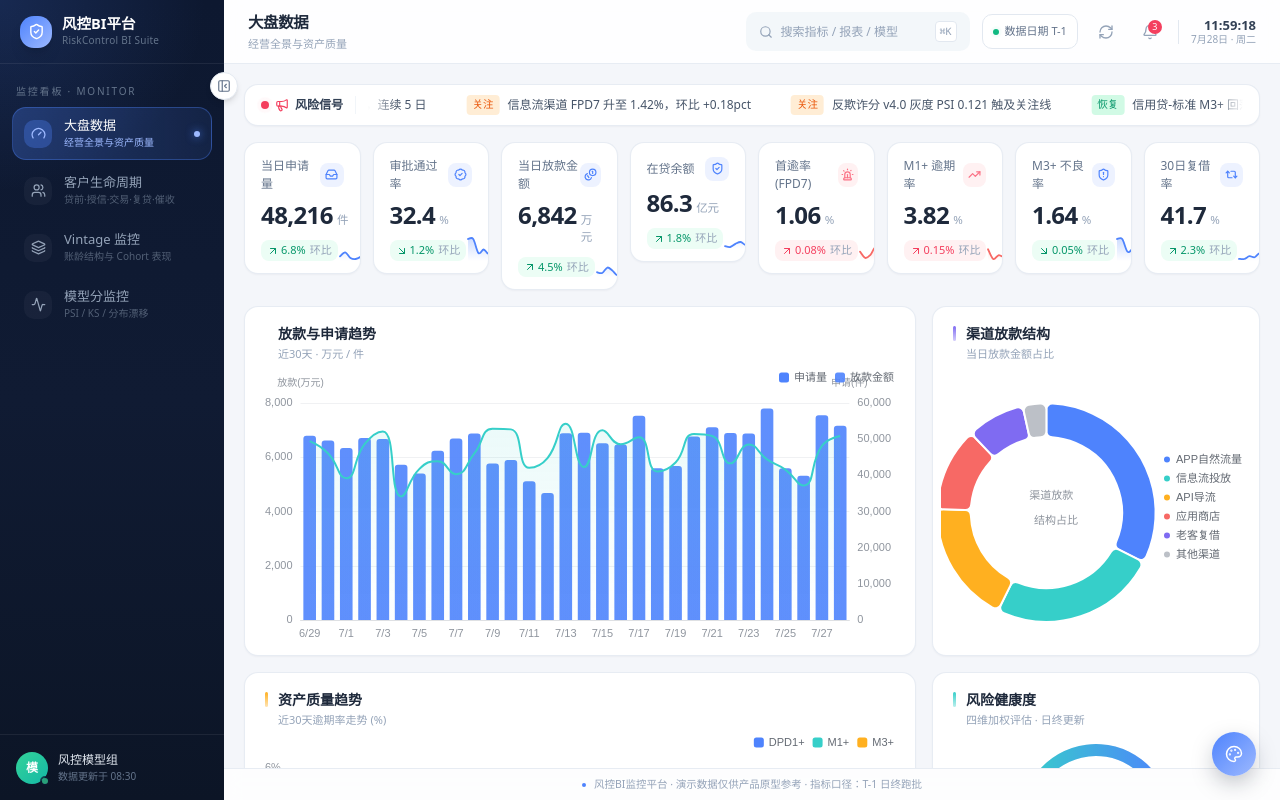
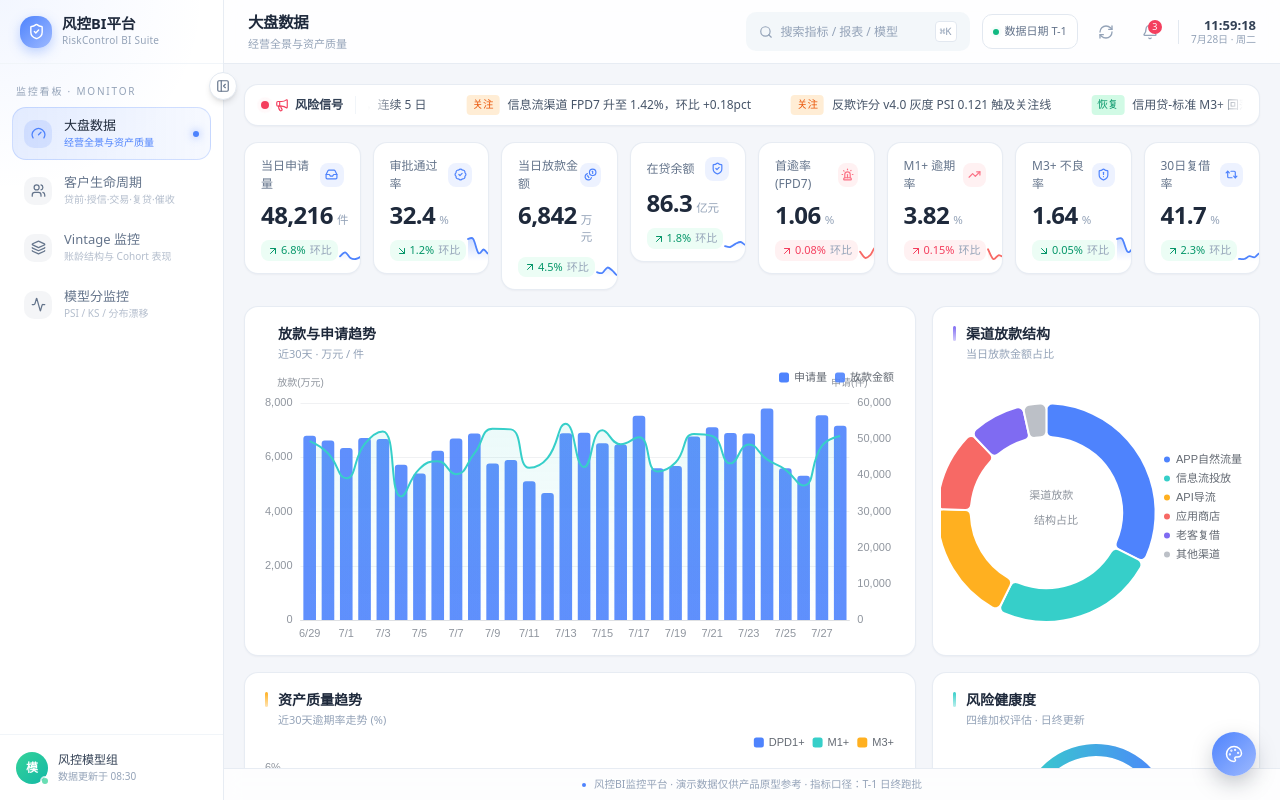
Before and after one commit to mexin56/risk-bi-platform, a React (Vite) app: page / in a window 1280 px wide. Built offline with nearby package versions, Linux system fonts and the light colour scheme.

Commit message:
侧边栏改为浅色风格

```diff
--- a/src/App.tsx
+++ b/src/App.tsx
@@ -72,11 +72,11 @@ export default function App() {
     <div className="flex h-screen text-slate-800 overflow-hidden" style={{ background: 'var(--app-bg, #f4f6fa)' }}>
       {/* ============ 侧边栏 ============ */}
       <aside
-        className={`relative shrink-0 flex flex-col bg-gradient-to-b from-[#0d1830] via-[#101b33] to-[#0c1526] transition-[width] duration-300 ease-[cubic-bezier(0.22,1,0.36,1)] ${
+        className={`relative shrink-0 flex flex-col bg-white border-r border-slate-200/80 transition-[width] duration-300 ease-[cubic-bezier(0.22,1,0.36,1)] ${
           collapsed ? 'w-[72px]' : 'w-[224px]'
         }`}
       >
-        <div className="absolute top-0 left-0 w-full h-52 bg-[radial-gradient(ellipse_at_top_left,rgba(78,131,253,0.16),transparent_65%)] pointer-events-none" />
+        <div className="absolute top-0 left-0 w-full h-52 pointer-events-none" style={{ background: 'radial-gradient(ellipse at top left, rgba(var(--brand-rgb),0.07), transparent 65%)' }} />
 
         {/* 折叠开关（边缘悬浮） */}
         <button
@@ -88,23 +88,23 @@ export default function App() {
         </button>
 
         {/* Logo */}
-        <div className={`relative flex items-center h-16 border-b border-white/[0.07] ${collapsed ? 'justify-center px-0' : 'gap-2.5 px-5'}`}>
+        <div className={`relative flex items-center h-16 border-b border-slate-100 ${collapsed ? 'justify-center px-0' : 'gap-2.5 px-5'}`}>
           <div
-            className="w-8 h-8 rounded-xl flex items-center justify-center shrink-0 shadow-lg"
-            style={{ background: 'linear-gradient(135deg, var(--brand), var(--brand-300))' }}
+            className="w-8 h-8 rounded-xl flex items-center justify-center shrink-0"
+            style={{ background: 'linear-gradient(135deg, var(--brand), var(--brand-300))', boxShadow: '0 4px 12px rgba(var(--brand-rgb),0.35)' }}
           >
             <ShieldCheck size={17} className="text-white" />
           </div>
           {!collapsed && (
             <motion.div initial={{ opacity: 0 }} animate={{ opacity: 1 }} transition={{ delay: 0.1 }}>
-              <div className="text-[14.5px] font-semibold leading-4 text-white">风控BI平台</div>
-              <div className="text-slate-500 text-[10px] tracking-wide mt-0.5">RiskControl BI Suite</div>
+              <div className="text-[14.5px] font-semibold leading-4 text-slate-800">风控BI平台</div>
+              <div className="text-slate-400 text-[10px] tracking-wide mt-0.5">RiskControl BI Suite</div>
             </motion.div>
           )}
         </div>
 
         {!collapsed && (
-          <div className="relative px-4 pt-5 pb-2 text-[10px] text-slate-500 tracking-[0.18em] font-medium whitespace-nowrap">
+          <div className="relative px-4 pt-5 pb-2 text-[10px] text-slate-400 tracking-[0.18em] font-medium whitespace-nowrap">
             监控看板 · MONITOR
           </div>
         )}
@@ -121,15 +121,15 @@ export default function App() {
                 title={collapsed ? n.label : undefined}
                 className={`relative w-full flex items-center rounded-xl transition-colors duration-200 ${
                   collapsed ? 'justify-center py-3' : 'gap-3 px-3 py-2.5'
-                } ${on ? 'text-white' : 'text-slate-400 hover:text-slate-100 hover:bg-white/[0.05]'}`}
+                } ${on ? 'text-slate-800' : 'text-slate-500 hover:text-slate-800 hover:bg-slate-50'}`}
               >
                 {on && (
                   <motion.div
                     layoutId="nav-pill"
                     className="absolute inset-0 rounded-xl border"
                     style={{
-                      background: 'linear-gradient(90deg, rgba(var(--brand-rgb),0.28), rgba(var(--brand-rgb),0.10))',
-                      borderColor: 'rgba(var(--brand-rgb),0.35)',
+                      background: 'linear-gradient(90deg, rgba(var(--brand-rgb),0.13), rgba(var(--brand-rgb),0.05))',
+                      borderColor: 'rgba(var(--brand-rgb),0.22)',
                     }}
                     transition={{ type: 'spring', stiffness: 420, damping: 34 }}
                   />
@@ -138,8 +138,8 @@ export default function App() {
                   className="relative w-7 h-7 rounded-lg flex items-center justify-center shrink-0 transition-colors"
                   style={
                     on
-                      ? { background: 'rgba(var(--brand-rgb),0.32)', color: 'var(--brand-300)' }
-                      : { background: 'rgba(255,255,255,0.04)' }
+                      ? { background: 'rgba(var(--brand-rgb),0.14)', color: 'var(--brand)' }
+                      : { background: 'rgba(100,116,139,0.07)' }
                   }
                 >
                   <Icon size={15} />
@@ -147,7 +147,7 @@ export default function App() {
                 {!collapsed && (
                   <div className="relative text-left">
                     <div className="text-[13px] font-medium leading-4 whitespace-nowrap">{n.label}</div>
-                    <div className="text-[10px] mt-0.5 whitespace-nowrap" style={{ color: on ? 'var(--brand-300)' : 'rgba(148,163,184,0.5)' }}>
+                    <div className="text-[10px] mt-0.5 whitespace-nowrap" style={{ color: on ? 'var(--brand)' : 'rgba(148,163,184,0.7)' }}>
                       {n.desc}
                     </div>
                   </div>
@@ -156,7 +156,7 @@ export default function App() {
                   <motion.div
                     layoutId="nav-dot"
                     className="relative ml-auto w-1.5 h-1.5 rounded-full"
-                    style={{ background: 'var(--brand-300)', boxShadow: '0 0 8px rgba(var(--brand-rgb),0.9)' }}
+                    style={{ background: 'var(--brand)', boxShadow: '0 0 8px rgba(var(--brand-rgb),0.7)' }}
                   />
                 )}
               </button>
@@ -165,18 +165,18 @@ export default function App() {
         </nav>
 
         {/* 底部用户 */}
-        <div className={`relative border-t border-white/[0.07] ${collapsed ? 'p-3 flex justify-center' : 'p-4'}`}>
+        <div className={`relative border-t border-slate-100 ${collapsed ? 'p-3 flex justify-center' : 'p-4'}`}>
           <div className="flex items-center gap-2.5">
             <div className="relative shrink-0">
               <div className="w-8 h-8 rounded-full bg-gradient-to-br from-emerald-400 to-teal-500 flex items-center justify-center text-white text-[12px] font-semibold">
                 模
               </div>
-              <span className="absolute -bottom-0.5 -right-0.5 w-2.5 h-2.5 rounded-full bg-emerald-400 border-2 border-[#0d1830] animate-pulse" />
+              <span className="absolute -bottom-0.5 -right-0.5 w-2.5 h-2.5 rounded-full bg-emerald-400 border-2 border-white animate-pulse" />
             </div>
             {!collapsed && (
               <div>
-                <div className="text-slate-200 text-[12px] whitespace-nowrap">风控模型组</div>
-                <div className="text-slate-500 text-[10px] whitespace-nowrap">数据更新于 08:30</div>
+                <div className="text-slate-700 text-[12px] whitespace-nowrap">风控模型组</div>
+                <div className="text-slate-400 text-[10px] whitespace-nowrap">数据更新于 08:30</div>
               </div>
             )}
           </div>
```
